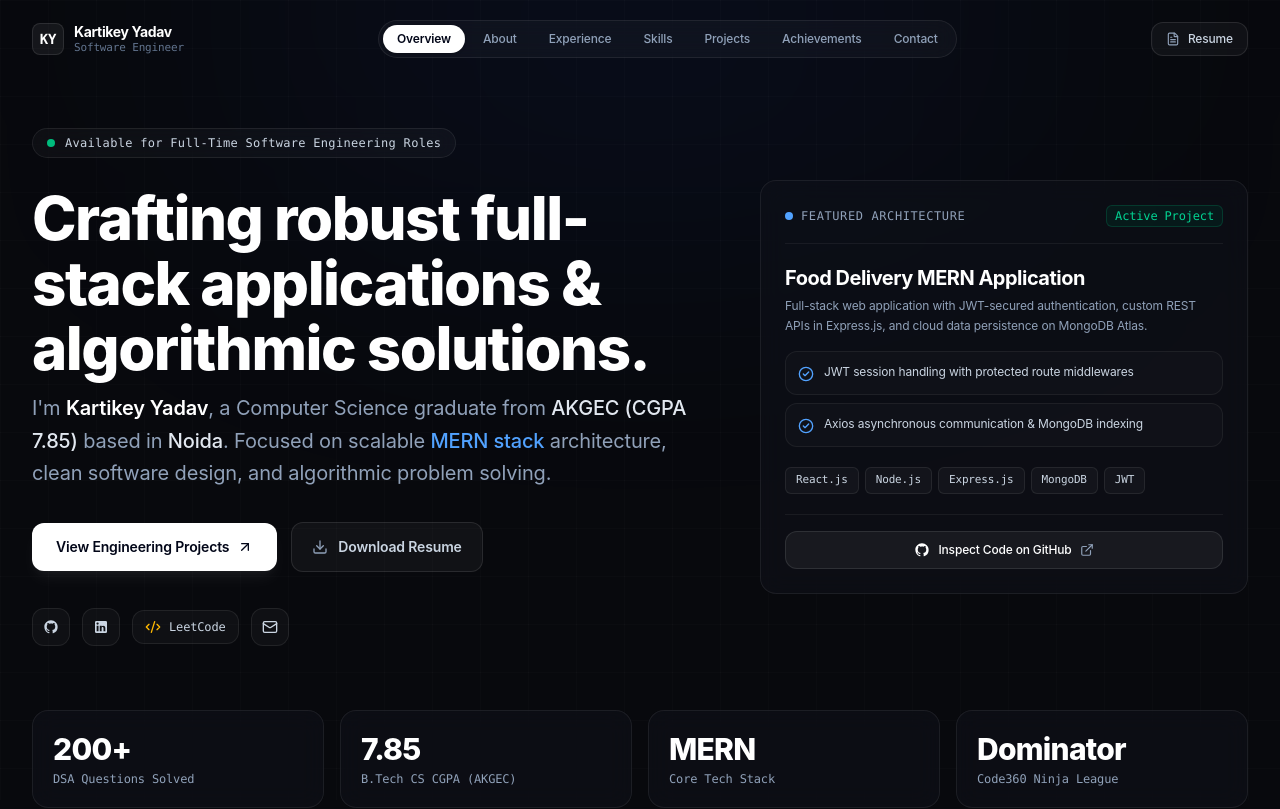
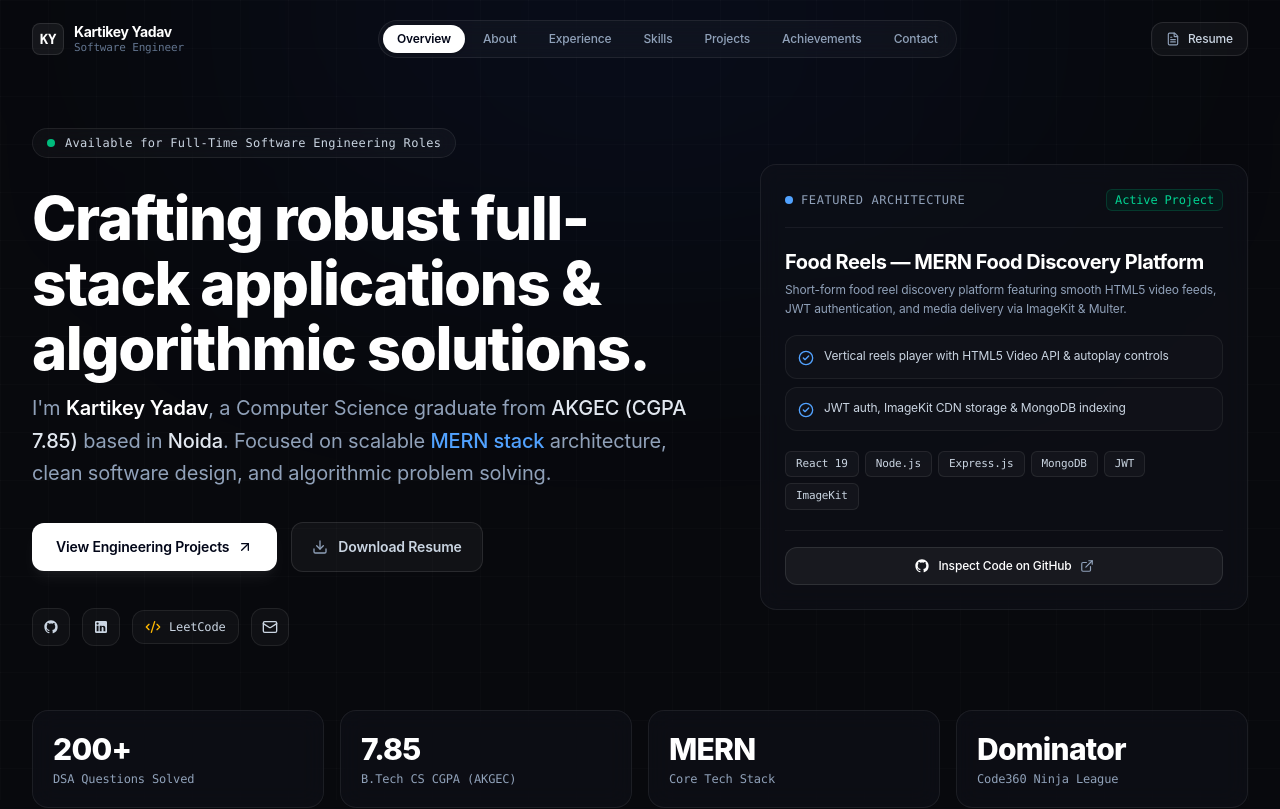
Before and after one commit to yadavkartikey/MyPortfolio, a React (Vite) app: page / in a window 1280 px wide. Shown: the top 809 px of the page. Built offline with nearby package versions, Linux system fonts and the light colour scheme.

Commit message:
Update Featured Architecture card in Hero to Food Reels platform

```diff
--- a/src/components/Hero.jsx
+++ b/src/components/Hero.jsx
@@ -129,10 +129,10 @@ export const Hero = ({ onOpenResume, onExploreProjects }) => {
               <div className="py-5 space-y-4">
                 <div>
                   <h3 className="text-xl font-bold text-white tracking-tight">
-                    Food Delivery MERN Application
+                    Food Reels — MERN Food Discovery Platform
                   </h3>
                   <p className="text-xs text-slate-400 mt-1 leading-relaxed">
-                    Full-stack web application with JWT-secured authentication, custom REST APIs in Express.js, and cloud data persistence on MongoDB Atlas.
+                    Short-form food reel discovery platform featuring smooth HTML5 video feeds, JWT authentication, and media delivery via ImageKit & Multer.
                   </p>
                 </div>
 
@@ -140,17 +140,17 @@ export const Hero = ({ onOpenResume, onExploreProjects }) => {
                 <div className="space-y-2">
                   <div className="p-3 rounded-xl bg-white/[0.02] border border-white/[0.06] flex items-start gap-2.5 text-xs text-slate-300">
                     <CheckCircle2 className="w-4 h-4 text-blue-400 shrink-0 mt-0.5" />
-                    <span>JWT session handling with protected route middlewares</span>
+                    <span>Vertical reels player with HTML5 Video API & autoplay controls</span>
                   </div>
                   <div className="p-3 rounded-xl bg-white/[0.02] border border-white/[0.06] flex items-start gap-2.5 text-xs text-slate-300">
                     <CheckCircle2 className="w-4 h-4 text-blue-400 shrink-0 mt-0.5" />
-                    <span>Axios asynchronous communication & MongoDB indexing</span>
+                    <span>JWT auth, ImageKit CDN storage & MongoDB indexing</span>
                   </div>
                 </div>
 
                 {/* Stack Tags */}
                 <div className="flex flex-wrap gap-1.5 pt-1">
-                  {['React.js', 'Node.js', 'Express.js', 'MongoDB', 'JWT'].map((tech, idx) => (
+                  {['React 19', 'Node.js', 'Express.js', 'MongoDB', 'JWT', 'ImageKit'].map((tech, idx) => (
                     <span
                       key={idx}
                       className="px-2.5 py-1 rounded-md text-[11px] font-mono bg-white/[0.03] text-slate-300 border border-white/[0.08]"
```
